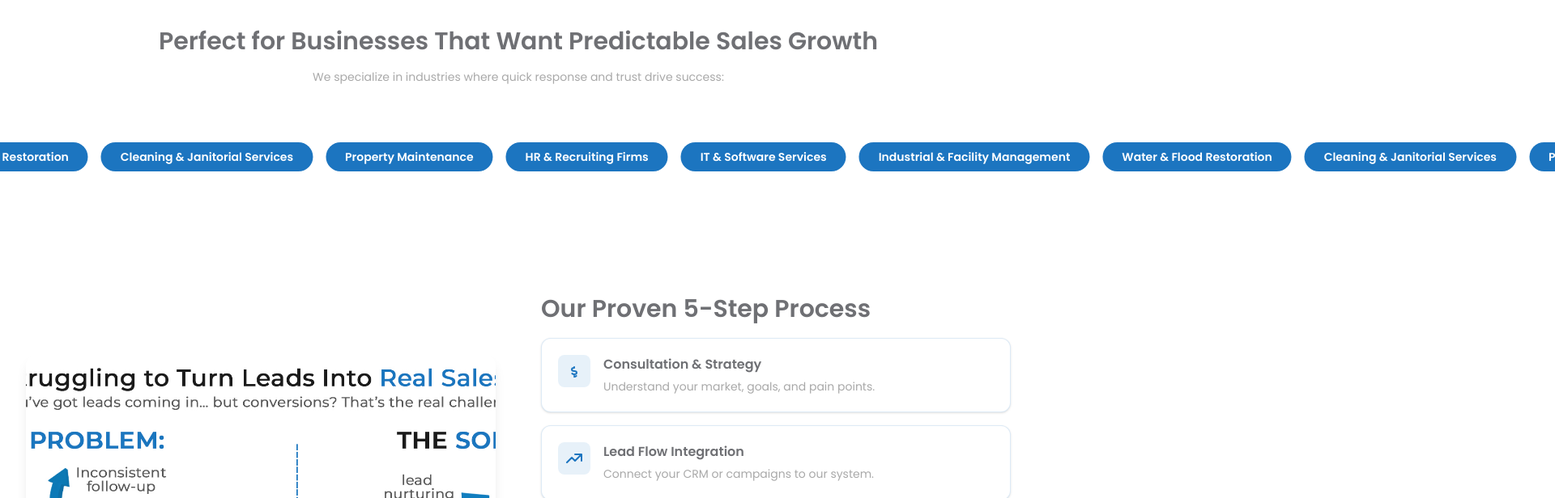
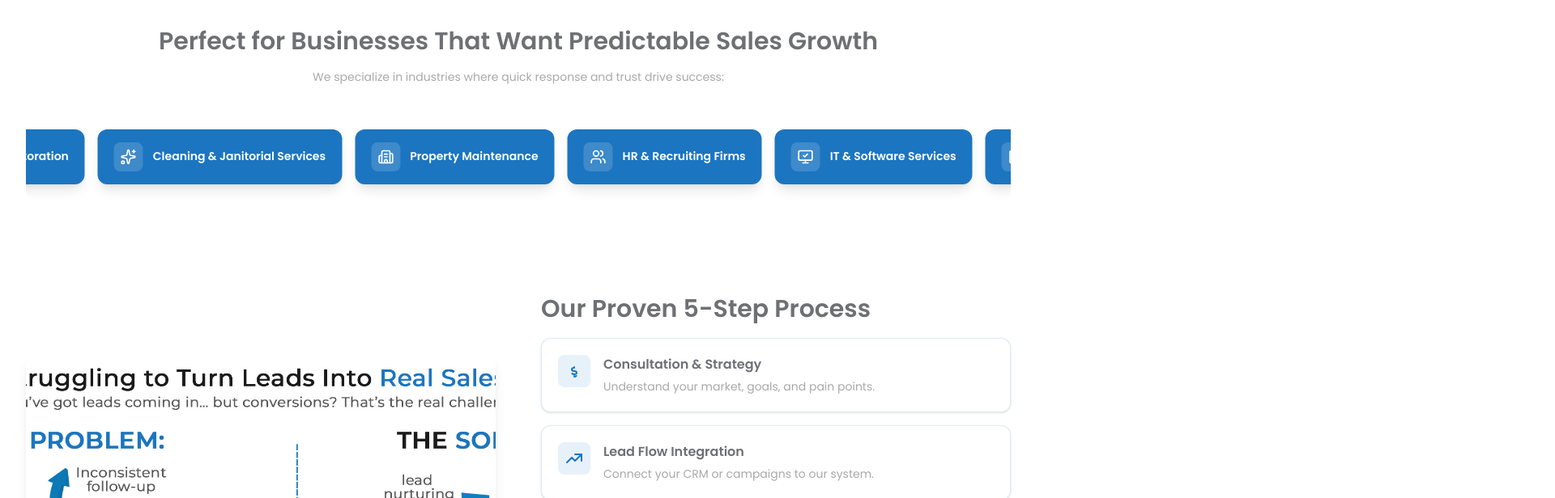
Before and after one commit to Sharmeen-Rauf/escabiz, a Next.js app: page /virtual-staff-augmentation/sales-vsa in a window 1280 px wide. Shown: the part 6120-6736 px from the top of the page at 81% size, 1920 px wide, since content can reach past the window. Built offline with nearby package versions, Linux system fonts and the light colour scheme.

Commit message:
Enhance Sales VSA page layout: integrate icons into service items for improved visual appeal, update main image for relevance, and refine slider presentation for better user engagement and readability.

```diff
--- a/src/app/virtual-staff-augmentation/sales-vsa/page.tsx
+++ b/src/app/virtual-staff-augmentation/sales-vsa/page.tsx
@@ -12,6 +12,10 @@ import {
   BarChart3,
   Eye,
   Layers,
+  Droplet,
+  Building2,
+  MonitorCheck,
+  Factory,
 } from 'lucide-react';
 
 const introCards = [
@@ -161,12 +165,12 @@ const chooseUsPoints = [
 ];
 
 const linearSliderItems = [
-  'Water & Flood Restoration',
-  'Cleaning & Janitorial Services',
-  'Property Maintenance',
-  'HR & Recruiting Firms',
-  'IT & Software Services',
-  'Industrial & Facility Management',
+  { title: 'Water & Flood Restoration', icon: Droplet },
+  { title: 'Cleaning & Janitorial Services', icon: Sparkles },
+  { title: 'Property Maintenance', icon: Building2 },
+  { title: 'HR & Recruiting Firms', icon: Users },
+  { title: 'IT & Software Services', icon: MonitorCheck },
+  { title: 'Industrial & Facility Management', icon: Factory },
 ];
 
 const processSteps = [
@@ -466,7 +470,7 @@ export default function SalesVSAPage() {
             <div className="grid grid-cols-1 lg:grid-cols-2 gap-10 lg:gap-14 items-center">
               <div className="relative w-full rounded-2xl overflow-hidden">
                 <Image
-                  src="https://images.unsplash.com/photo-1762723813131-5b3c7c5f45f7?auto=format&fit=crop&q=60&w=900"
+                  src="/Sales VSA (1).jpg"
                   alt="Sales collaboration"
                   fill
                   className="object-cover"
@@ -502,16 +506,26 @@ export default function SalesVSAPage() {
             <p className="text-xs sm:text-xs md:text-sm text-[#a9a9a9] leading-tight font-normal text-center max-w-3xl mx-auto mb-8">
               We specialize in industries where quick response and trust drive success:
             </p>
-            <div className="rounded-2xl p-6 md:p-8 lg:p-10">
-              <div className="group flex gap-3 sm:gap-4 animate-slide-left">
-                {linearSliderItems.concat(linearSliderItems).map((item, index) => (
-                  <button
-                    key={`${item}-${index}`}
-                    className="px-4 sm:px-6 py-2 rounded-full text-xs sm:text-sm font-semibold transition-colors duration-300 bg-[#1c75c0] text-white hover:bg-[#1565a0] whitespace-nowrap flex-shrink-0"
-                  >
-                    {item}
-                  </button>
-                ))}
+            <div className="rounded-2xl p-4 sm:p-5 lg:p-6 overflow-hidden">
+              <div className="flex gap-3 sm:gap-4 animate-slide-left" style={{ animationDuration: '18s' }}>
+                {linearSliderItems.concat(linearSliderItems).map((item, index) => {
+                  const Icon = item.icon;
+                  return (
+                    <div
+                      key={`${item.title}-${index}`}
+                      className="flex-shrink-0 min-w-[180px] sm:min-w-[200px] bg-[#1c75c0] text-white rounded-xl px-4 py-3 sm:px-5 sm:py-4 shadow-lg hover:shadow-xl transition-transform duration-300 hover:-translate-y-1"
+                    >
+                      <div className="flex items-center gap-3">
+                        <div className="w-9 h-9 rounded-lg bg-white/15 flex items-center justify-center">
+                          <Icon className="w-5 h-5 text-white" />
+                        </div>
+                        <h3 className="text-xs sm:text-sm font-semibold leading-tight">
+                          {item.title}
+                        </h3>
+                      </div>
+                    </div>
+                  );
+                })}
               </div>
             </div>
           </div>
```
